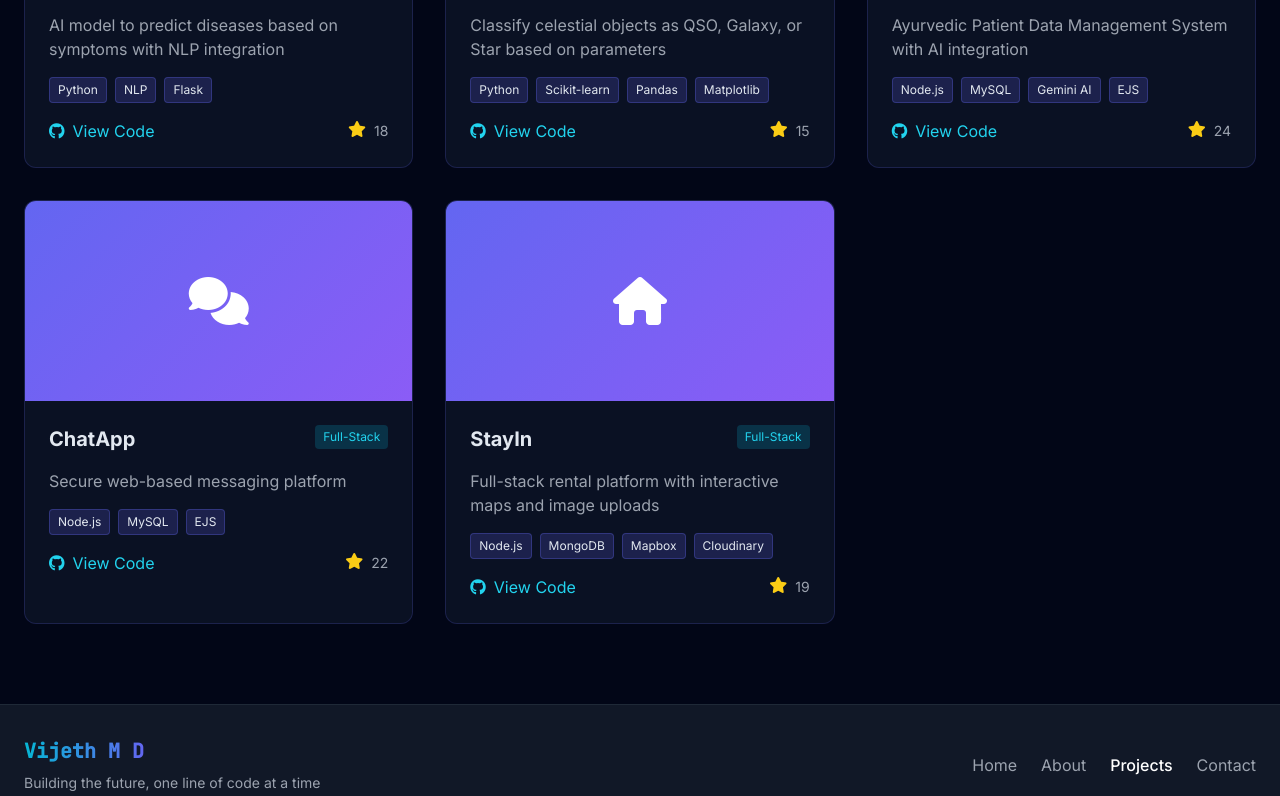
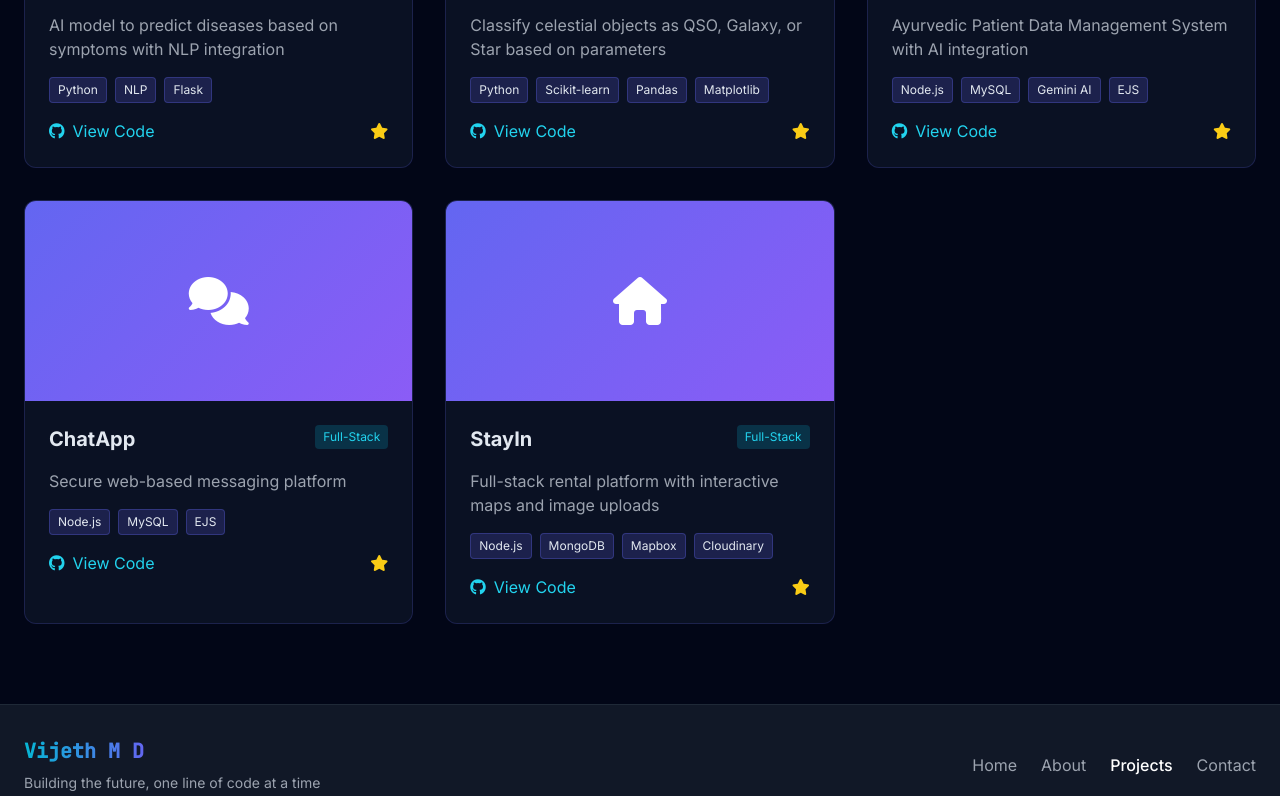
Before and after one commit to vijethmd/portfolio, a plain HTML site: page projects.html in a window 1280 px wide. Shown: the part 576-1372 px from the top of the page. Drawn offline with nearby package versions, Linux system fonts and the light colour scheme.

Commit message:
Updated projects page

```diff
--- a/projects.html
+++ b/projects.html
@@ -143,7 +143,6 @@
                             </a>
                             <div class="flex space-x-2 text-gray-400">
                                 <i class="fas fa-star text-yellow-400"></i>
-                                <span class="text-sm">18</span>
                             </div>
                         </div>
                     </div>
@@ -172,7 +171,6 @@
                             </a>
                             <div class="flex space-x-2 text-gray-400">
                                 <i class="fas fa-star text-yellow-400"></i>
-                                <span class="text-sm">15</span>
                             </div>
                         </div>
                     </div>
@@ -201,7 +199,6 @@
                             </a>
                             <div class="flex space-x-2 text-gray-400">
                                 <i class="fas fa-star text-yellow-400"></i>
-                                <span class="text-sm">24</span>
                             </div>
                         </div>
                     </div>
@@ -230,7 +227,6 @@
                             </a>
                             <div class="flex space-x-2 text-gray-400">
                                 <i class="fas fa-star text-yellow-400"></i>
-                                <span class="text-sm">22</span>
                             </div>
                         </div>
                     </div>
@@ -259,7 +255,6 @@
                             </a>
                             <div class="flex space-x-2 text-gray-400">
                                 <i class="fas fa-star text-yellow-400"></i>
-                                <span class="text-sm">19</span>
                             </div>
                         </div>
                     </div>
```
